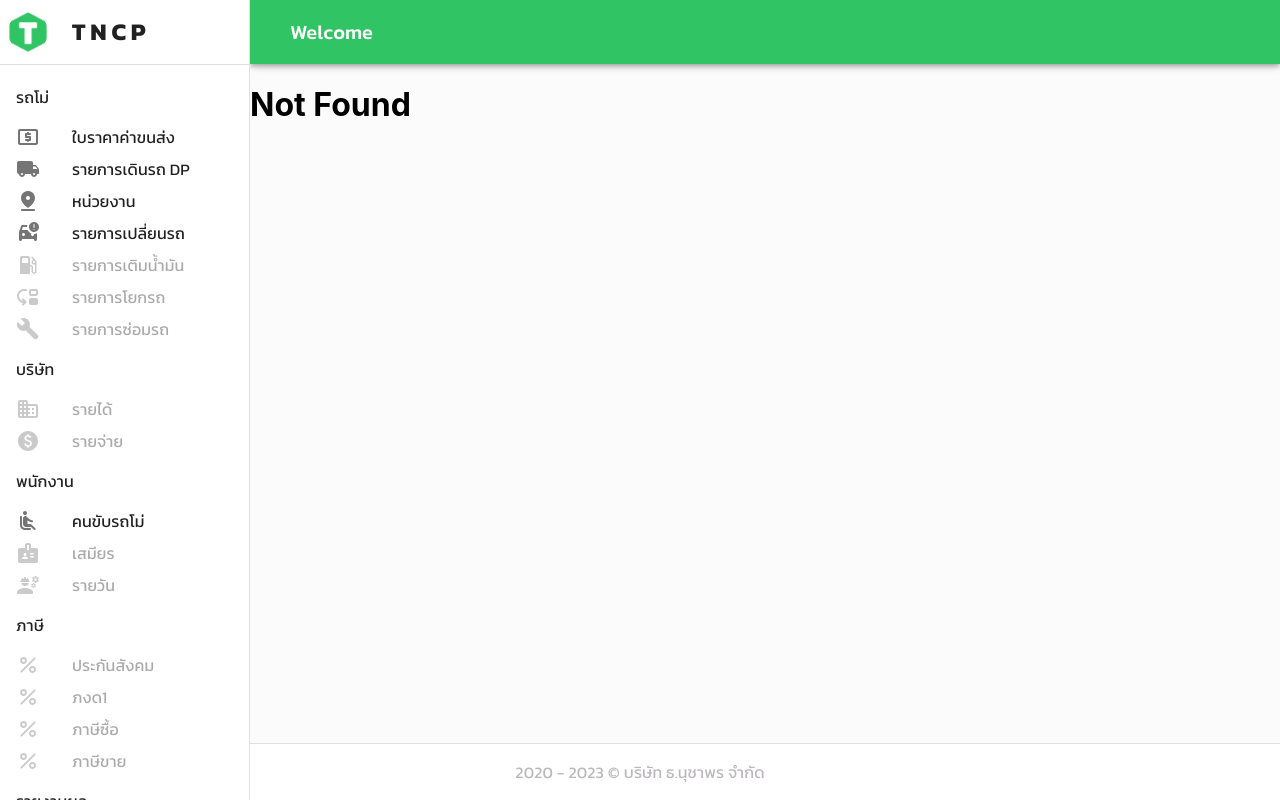
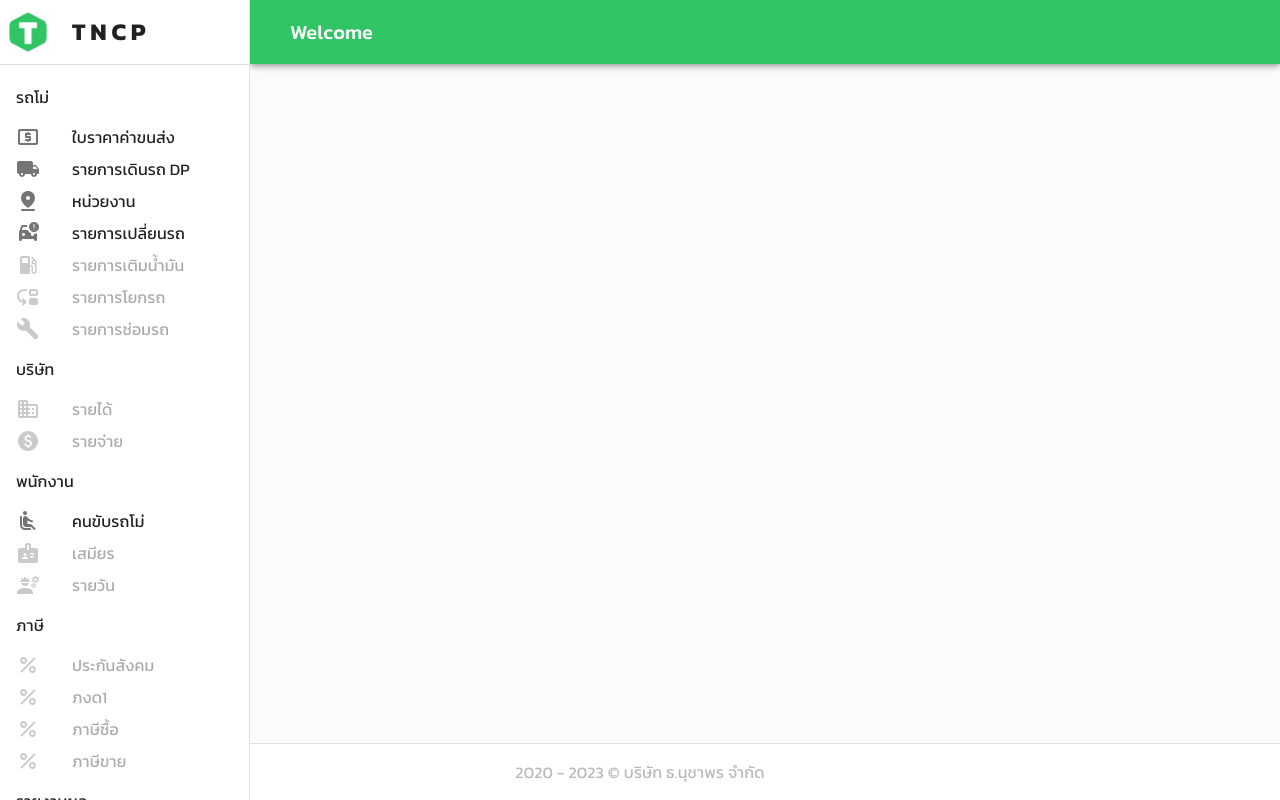
Before and after one commit to pruekk/truck-manager-frontend, a React (Create React App) app: page /login in a window 1280 px wide. Built offline with nearby package versions, Linux system fonts and the light colour scheme.

Commit message:
Created login page / redirect to login page if user not logged in / add services to login with google

```diff
--- a/package.json
+++ b/package.json
@@ -9,8 +9,10 @@
     "@mui/material": "^5.11.0",
     "@mui/x-data-grid": "^5.17.17",
     "@mui/x-date-pickers": "^5.0.10",
+    "@react-oauth/google": "^0.7.0",
     "@testing-library/jest-dom": "^5.16.5",
     "@testing-library/react": "^13.4.0",
+    "axios": "^1.3.3",
     "eslint-config-react-app": "^7.0.1",
     "moment": "^2.29.4",
     "prop-types": "^15.8.1",
--- a/src/App.js
+++ b/src/App.js
@@ -1,5 +1,5 @@
-import React from "react";
-import { BrowserRouter as Router, useRoutes } from "react-router-dom";
+import React, { useEffect, useState } from "react";
+import { BrowserRouter as Router, useRoutes, Navigate } from "react-router-dom";
 
 //Material UI
 import { ThemeProvider, createTheme } from '@mui/material/styles';
@@ -17,6 +17,7 @@ import CarReplacement from './scenes/CarReplacement';
 import DP from './scenes/DP';
 import Driver from './scenes/Driver';
 import Home from './scenes/Home';
+import Login from './scenes/Login';
 import OilDelivery from './scenes/OilDelivery';
 import Transport from './scenes/Transport';
 
@@ -28,17 +29,33 @@ const NotFound = () => {
 };
 
 const App = () => {
+  const [isLoggedIn, setIsLoggedIn] = useState(
+    () => /*localStorage.getItem('isLoggedIn') !== null*/ false
+  );
+
+  useEffect(() => {
+    localStorage.setItem('isLoggedIn', JSON.stringify(isLoggedIn));
+  }, [isLoggedIn]);
+
+  const logIn = () => setIsLoggedIn(true);
+
+  // pass this callback to components you want to allow logging out
+  // it will update the local state and then get persisted
+  // const logOut = () => setIsLoggedIn(false);
+
   let routes = useRoutes([
-    { path: "/", element: <Home /> },
-    { path: "/agency", element: <Agency /> },
-    { path: "/car-replacement", element: <CarReplacement /> },
-    { path: "/transport-price", element: <Transport /> },
-    { path: "/dp-schedule", element: <DP /> },
-    { path: "/oil-transaction", element: <OilDelivery /> },
-    { path: "/car-information", element: <Car /> },
-    { path: "/driver", element: <Driver /> },
+    { path: "/", element: isLoggedIn ? <Home /> : <Navigate to='/login' />},
+    { path: "/agency", element: isLoggedIn ? <Agency /> : <Navigate to='/login' /> },
+    { path: "/car-replacement", element: isLoggedIn ? <CarReplacement /> : <Navigate to='/login' /> },
+    { path: "/transport-price", element: isLoggedIn ? <Transport /> : <Navigate to='/login' /> },
+    { path: "/dp-schedule", element: isLoggedIn ? <DP /> : <Navigate to='/login' /> },
+    { path: "/oil-transaction", element: isLoggedIn ? <OilDelivery /> : <Navigate to='/login' /> },
+    { path: "/car-information", element: isLoggedIn ? <Car /> : <Navigate to='/login' /> },
+    { path: "/driver", element: isLoggedIn ? <Driver />: <Navigate to='/login' /> },
+    { path: "/login", element: <Login onLogIn={logIn} /> },
     { path: "*", element: <NotFound /> }
   ]);
+
   return routes;
 };
 
--- /dev/null
+++ b/src/constants/APIConstants.js
@@ -0,0 +1 @@
+export const TRUCK_MANAGER_SYSTEM_API_BASE_URL = "https://languid-flaxen-organization.glitch.me/truck-manager-system/v1/api";
--- /dev/null
+++ b/src/scenes/Login/constants/Constants.js
@@ -0,0 +1 @@
+export const GOOGLE_OAUTH_CLIENT_ID = "500238656464-pu8rccu7eot2r17ob35ukanoksdn370h.apps.googleusercontent.com"
--- /dev/null
+++ b/src/scenes/Login/index.jsx
@@ -0,0 +1,54 @@
+import React from "react";
+import { useNavigate } from "react-router-dom";
+
+//Material UI
+import Container from "@mui/material/Container";
+import Grid from "@mui/material/Grid";
+// import Typography from "@mui/material/Typography";
+
+//Constants
+import * as Constants from "./constants/Constants";
+
+//Services
+import { LoginWithGoogle } from "./services/LoginServices";
+
+import { GoogleOAuthProvider, GoogleLogin } from '@react-oauth/google';
+
+export default function Login(props) {
+    const navigate = useNavigate();
+
+    const loginWithGoogle = async (credentialResponse) => {
+        const response = await LoginWithGoogle(credentialResponse.credential);
+
+        if (response.success) {
+            localStorage.setItem('isLoggedIn', JSON.stringify(true));
+            props.onLogIn();
+
+            return navigate("/");
+        }
+
+        localStorage.setItem('isLoggedIn', JSON.stringify(false));
+        return;
+    }
+
+    return (
+        <Container sx={{ paddingTop: "2rem", marginLeft: "1rem" }} maxWidth="xl">
+            <Grid container spacing={2} sx={{ paddingLeft: "1rem" }}>
+                <Grid item align="center" xs={12}>
+                    <GoogleOAuthProvider clientId={Constants.GOOGLE_OAUTH_CLIENT_ID}>
+                        <GoogleLogin
+                            onSuccess={credentialResponse => {
+                                loginWithGoogle(credentialResponse);
+                            }}
+                            onError={() => {
+                                console.log('Login Failed');
+                            }}
+                            cookiePolicy={'single_host_origin'}
+                            width="285"
+                        />
+                    </GoogleOAuthProvider>
+                </Grid>
+            </Grid>
+        </Container>
+    );
+}
--- /dev/null
+++ b/src/scenes/Login/services/LoginServices.js
@@ -0,0 +1,24 @@
+import axios from 'axios';
+
+//Constants
+import * as APIConstants from '../../../constants/APIConstants';
+
+export async function LoginWithGoogle(token) {
+    try {
+        const response = await axios({
+            method: 'get',
+            url: `${APIConstants.TRUCK_MANAGER_SYSTEM_API_BASE_URL}/oauth/login?token=${token}`
+        });
+
+        return {
+            success: true,
+            data: response.data
+        };
+    } catch (error) {
+        console.log(error);
+        return {
+            success: false,
+            data: error
+        };
+    }
+}
```
Also changed, not shown: 1 other file (tests, documents, lock files or other folders).
